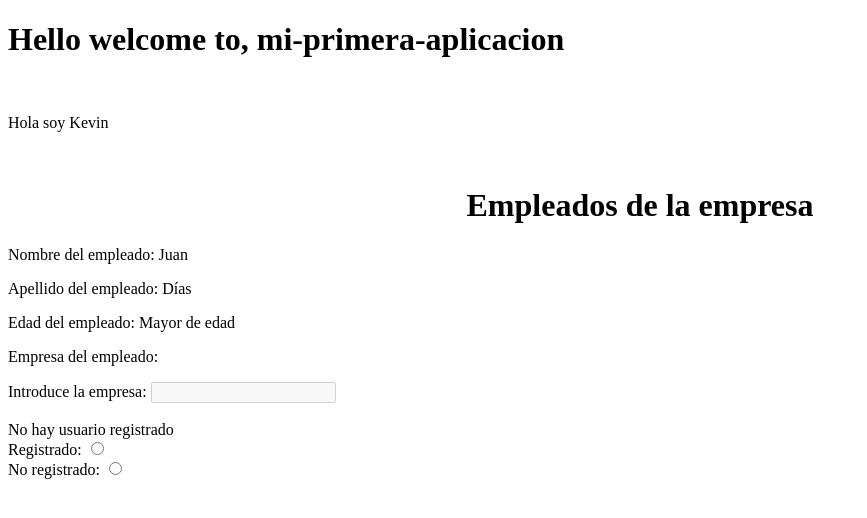
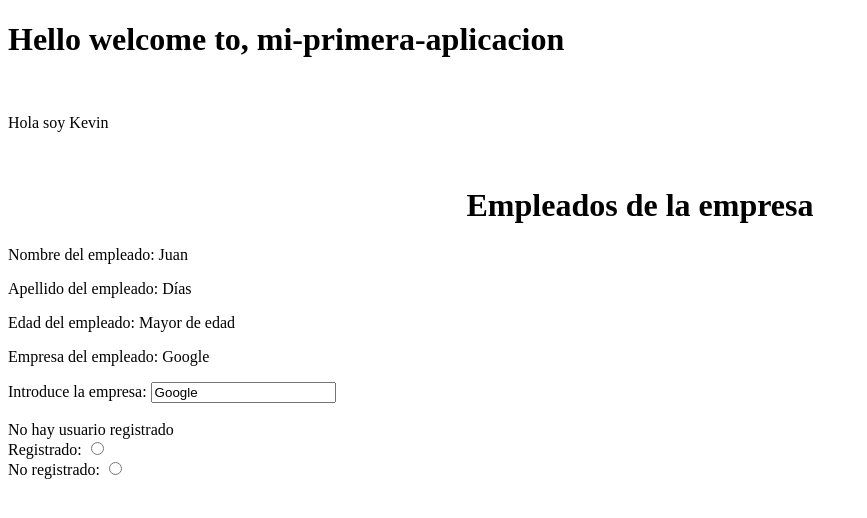
Before and after one commit to Kevin101093/curso-angular, an Angular app in the folder mi-primera-aplicacion/: page / in a window 1280 px wide. Shown: the top 518 px of the page, without its empty margins (0-867 px from the left). Built offline with nearby package versions, Linux system fonts and the light colour scheme.

Commit message:
Forma bidireccional para la etiqueta input.

```diff
--- a/mi-primera-aplicacion/src/app/app.component.ts
+++ b/mi-primera-aplicacion/src/app/app.component.ts
@@ -1,6 +1,7 @@
 import { Component } from '@angular/core';
 import { EmpleadosComponent } from "./empleados/empleados.component";
 import { EmpleadoComponent } from "./empleado/empleado.component";
+
 
 @Component({
   selector: 'app-root',
--- a/mi-primera-aplicacion/src/app/empleado/empleado.component.html
+++ b/mi-primera-aplicacion/src/app/empleado/empleado.component.html
@@ -1,9 +1,10 @@
 <p>Nombre del empleado: {{nombre}}</p>
 <p>Apellido del empleado: {{apellido}}</p>
 <p>Edad del empleado: {{edad < 18 ? "Menor de edad" : "Mayor de edad"}}</p>
-<p>Empresa del empleado: {{empresa.value}}</p>
+<p>Empresa del empleado: {{empresa}}</p>
 
-Introduce la empresa: <input type="text" name="" id="" #empresa (keyup)="0" [disabled] = habilitacionCuadroTexto>
+<!--Introduce la empresa: <input type="text" name="" id="" #empresa (keyup)="0" [disabled] = habilitacionCuadroTexto>-->
+Introduce la empresa: <input type="text" [(ngModel)]="empresa">
 
 <br>
 <br>
--- a/mi-primera-aplicacion/src/app/empleado/empleado.component.ts
+++ b/mi-primera-aplicacion/src/app/empleado/empleado.component.ts
@@ -1,9 +1,10 @@
 import { Component } from '@angular/core';
+import { FormsModule } from '@angular/forms';
 
 @Component({
   selector: 'app-empleado',
   standalone: true,
-  imports: [],
+  imports: [FormsModule],
   templateUrl: './empleado.component.html',
   styleUrl: './empleado.component.css'
   //styles:['p{background-color:red}'] //Es de forma inline.
@@ -13,7 +14,12 @@ export class EmpleadoComponent {
   nombre = 'Juan';
   apellido = 'Días';
   edad = 18;
-  empresa = ''
+  empresa = 'Google'
+
+  //Función  para realizar el event bidding
+  /*cambiaEmpresa(event:Event){
+    this.empresa=(<HTMLInputElement>event.target).value;
+  }*/
 
   //Método obtener
   /*getEdad(){
--- a/mi-primera-aplicacion/src/app/empleados/empleados.component.ts
+++ b/mi-primera-aplicacion/src/app/empleados/empleados.component.ts
@@ -1,6 +1,7 @@
 import { Component } from "@angular/core";
 import { RouterOutlet} from "@angular/router";
 import { EmpleadoComponent } from "../empleado/empleado.component";
+
 
 
 @Component({
```
